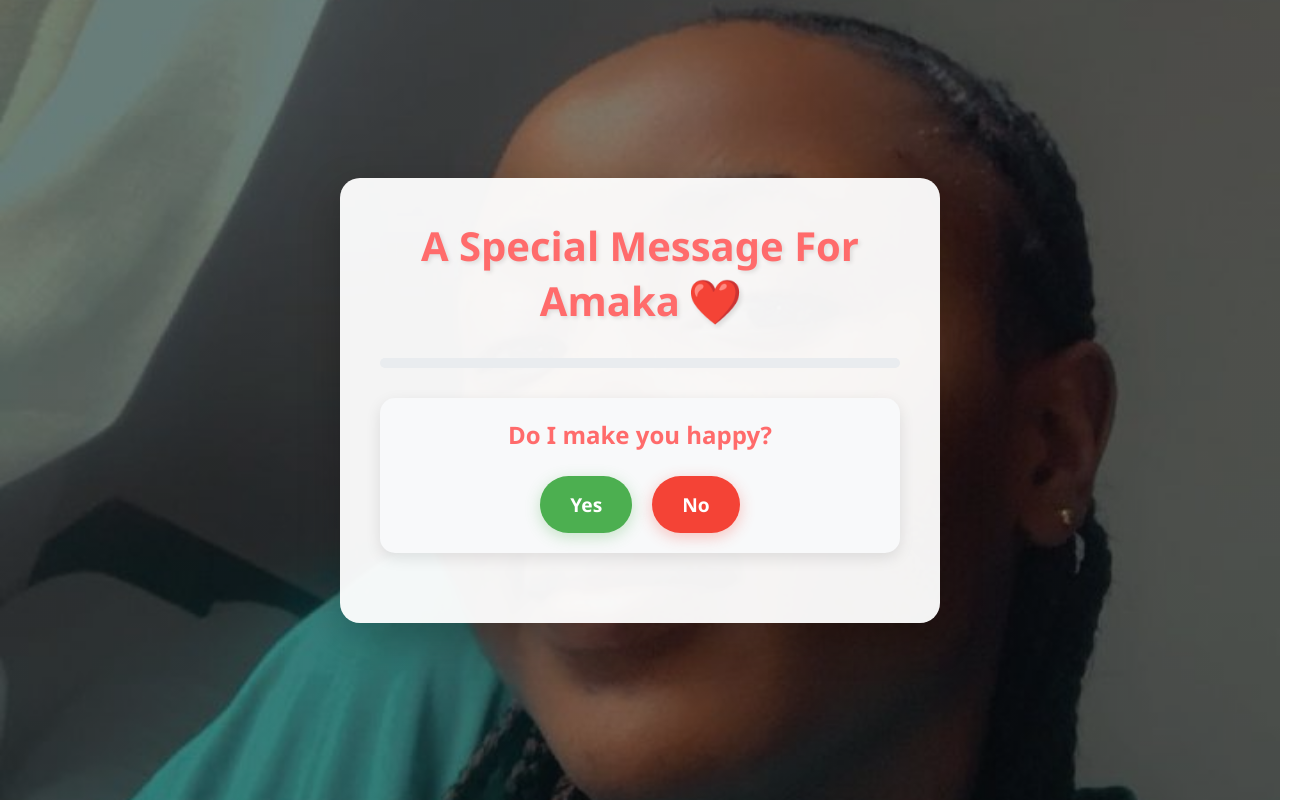
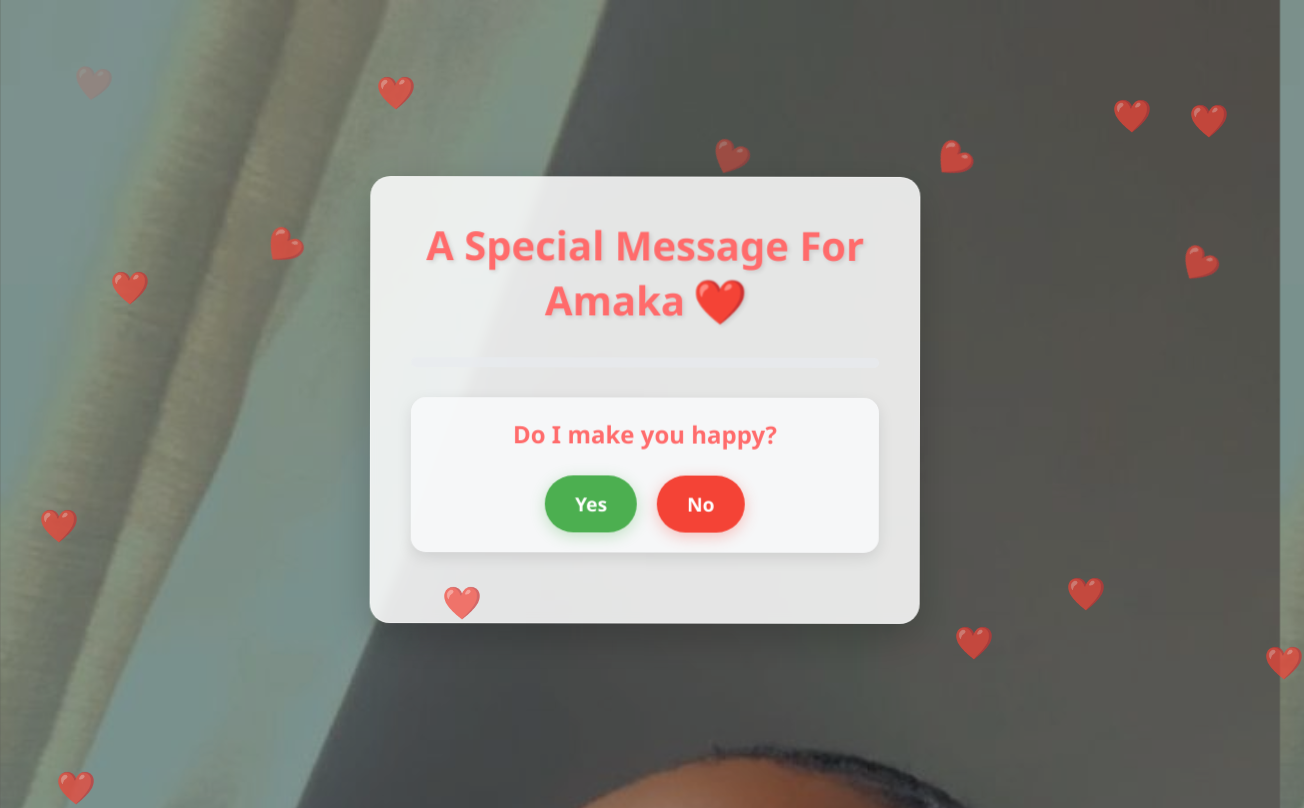
Before and after one commit to Manzuck/Ivie, a plain HTML site: page index.html in a window 1280 px wide. Shown: the whole page, 1304 px wide, since content can reach past the window. Drawn offline with Linux system fonts and the light colour scheme.

Commit message:
Update index.html

```diff
--- a/index.html
+++ b/index.html
@@ -13,7 +13,7 @@
         }
 
         body {
-            background: linear-gradient(rgba(0, 0, 0, 0.4), rgba(0, 0, 0, 0.4)), url('amaka.jpg');
+            background: linear-gradient(rgba(0, 0, 0, 0.3), rgba(0, 0, 0, 0.3)), url('amaka.jpg');
             background-size: cover;
             background-position: center;
             background-attachment: fixed;
@@ -23,18 +23,30 @@
             align-items: center;
             padding: 20px;
             color: #333;
+            overflow: hidden;
         }
 
         .container {
-            background-color: rgba(255, 255, 255, 0.95);
+            background-color: rgba(255, 255, 255, 0.85);
             border-radius: 20px;
-            box-shadow: 0 15px 40px rgba(0, 0, 0, 0.25);
+            box-shadow: 0 15px 40px rgba(0, 0, 0, 0.2);
             padding: 40px;
             text-align: center;
-            max-width: 600px;
+            max-width: 550px;
             width: 100%;
             position: relative;
             overflow: hidden;
+            animation: float 8s ease-in-out infinite;
+            backdrop-filter: blur(5px);
+            border: 1px solid rgba(255, 255, 255, 0.3);
+        }
+
+        @keyframes float {
+            0% { transform: translate(0, 0) rotate(0deg); }
+            25% { transform: translate(-5px, 8px) rotate(-0.5deg); }
+            50% { transform: translate(3px, -5px) rotate(0.5deg); }
+            75% { transform: translate(7px, 4px) rotate(-0.3deg); }
+            100% { transform: translate(0, 0) rotate(0deg); }
         }
 
         h1 {
@@ -59,7 +71,7 @@
         .question-container {
             margin: 30px 0;
             padding: 20px;
-            background-color: #f8f9fa;
+            background-color: rgba(248, 249, 250, 0.9);
             border-radius: 15px;
             box-shadow: 0 5px 15px rgba(0, 0, 0, 0.1);
         }
@@ -92,6 +104,8 @@
             background-color: #4CAF50;
             color: white;
             box-shadow: 0 4px 15px rgba(76, 175, 80, 0.3);
+            position: relative;
+            z-index: 10;
         }
 
         .yes-btn:hover {
@@ -105,15 +119,26 @@
             color: white;
             position: relative;
             box-shadow: 0 4px 15px rgba(244, 67, 54, 0.3);
+            transition: all 0.5s ease;
+            z-index: 10;
         }
 
         .no-btn:hover {
             background-color: #d32f2f;
+            animation: floatAway 1.5s forwards;
+        }
+
+        @keyframes floatAway {
+            0% { transform: translate(0, 0) rotate(0deg); }
+            25% { transform: translate(40px, -30px) rotate(-5deg); }
+            50% { transform: translate(80px, 20px) rotate(3deg); }
+            75% { transform: translate(120px, -15px) rotate(-3deg); }
+            100% { transform: translate(160px, 10px) rotate(5deg); opacity: 0; }
         }
 
         .progress-bar {
             height: 10px;
-            background-color: #e9ecef;
+            background-color: rgba(233, 236, 239, 0.7);
             border-radius: 5px;
             margin: 30px 0;
             overflow: hidden;
@@ -129,9 +154,10 @@
         .message {
             margin-top: 40px;
             padding: 20px;
-            background-color: #f8f9fa;
+            background-color: rgba(248, 249, 250, 0.9);
             border-radius: 15px;
             display: none;
+            animation: float 6s ease-in-out infinite;
         }
 
         .message h2 {
@@ -150,15 +176,17 @@
             height: 10px;
             background-color: #ff6b6b;
             opacity: 0;
+            z-index: 5;
         }
 
         .response-summary {
             margin-top: 30px;
             padding: 20px;
-            background-color: #f0f8ff;
+            background-color: rgba(240, 248, 255, 0.9);
             border-radius: 15px;
             display: none;
             text-align: left;
+            animation: float 7s ease-in-out infinite;
         }
 
         .response-summary h3 {
@@ -169,7 +197,7 @@
         .response-item {
             margin-bottom: 10px;
             padding: 10px;
-            background-color: white;
+            background-color: rgba(255, 255, 255, 0.8);
             border-radius: 8px;
             box-shadow: 0 2px 5px rgba(0,0,0,0.1);
         }
@@ -177,10 +205,11 @@
         .email-form {
             margin-top: 20px;
             padding: 20px;
-            background-color: #fff4e6;
+            background-color: rgba(255, 244, 230, 0.9);
             border-radius: 15px;
             display: none;
             text-align: left;
+            animation: float 8s ease-in-out infinite;
         }
 
         .email-form h3 {
@@ -204,6 +233,7 @@
             border: 1px solid #ccc;
             border-radius: 5px;
             font-size: 1rem;
+            background-color: rgba(255, 255, 255, 0.8);
         }
 
         .submit-btn {
@@ -240,9 +270,43 @@
             border: 1px solid #f5c6cb;
         }
 
+        .floating-hearts {
+            position: absolute;
+            width: 100%;
+            height: 100%;
+            top: 0;
+            left: 0;
+            pointer-events: none;
+            z-index: 1;
+        }
+
+        .floating-heart {
+            position: absolute;
+            font-size: 2rem;
+            color: #ff6b6b;
+            opacity: 0.7;
+            animation: floatAround 15s linear infinite;
+        }
+
+        @keyframes floatAround {
+            0% { transform: translate(0, 0) rotate(0deg); opacity: 0; }
+            10% { opacity: 0.7; }
+            90% { opacity: 0.7; }
+            100% { transform: translate(100px, -100px) rotate(360deg); opacity: 0; }
+        }
+
         @media (max-width: 600px) {
             .container {
                 padding: 30px 20px;
+                animation: floatMobile 8s ease-in-out infinite;
+            }
+
+            @keyframes floatMobile {
+                0% { transform: translate(0, 0) rotate(0deg); }
+                25% { transform: translate(-3px, 5px) rotate(-0.3deg); }
+                50% { transform: translate(2px, -3px) rotate(0.3deg); }
+                75% { transform: translate(4px, 2px) rotate(-0.2deg); }
+                100% { transform: translate(0, 0) rotate(0deg); }
             }
 
             h1 {
@@ -261,10 +325,24 @@
             .question {
                 font-size: 1.3rem;
             }
+
+            .no-btn:hover {
+                animation: floatAwayMobile 1.5s forwards;
+            }
+
+            @keyframes floatAwayMobile {
+                0% { transform: translate(0, 0) rotate(0deg); }
+                25% { transform: translate(30px, -20px) rotate(-5deg); }
+                50% { transform: translate(60px, 15px) rotate(3deg); }
+                75% { transform: translate(90px, -10px) rotate(-3deg); }
+                100% { transform: translate(120px, 5px) rotate(5deg); opacity: 0; }
+            }
         }
     </style>
 </head>
 <body>
+    <div class="floating-hearts" id="floating-hearts"></div>
+
     <div class="container">
         <h1>A Special Message For Amaka <span class="heart">❤️</span></h1>
 
@@ -317,6 +395,21 @@
 
         let currentQuestionIndex = 0;
         let responses = [];
+
+        // Create floating hearts
+        function createFloatingHearts() {
+            const container = document.getElementById('floating-hearts');
+            for (let i = 0; i < 15; i++) {
+                const heart = document.createElement('div');
+                heart.className = 'floating-heart';
+                heart.innerHTML = '❤️';
+                heart.style.left = Math.random() * 100 + '%';
+                heart.style.top = Math.random() * 100 + '%';
+                heart.style.animationDelay = Math.random() * 15 + 's';
+                heart.style.animationDuration = (15 + Math.random() * 15) + 's';
+                container.appendChild(heart);
+            }
+        }
 
         // Update progress bar
         function updateProgressBar() {
@@ -499,7 +592,8 @@
             return re.test(email);
         }
 
-        // Initialize the first question
+        // Initialize the page
+        createFloatingHearts();
         updateProgressBar();
     </script>
 </body>
```
